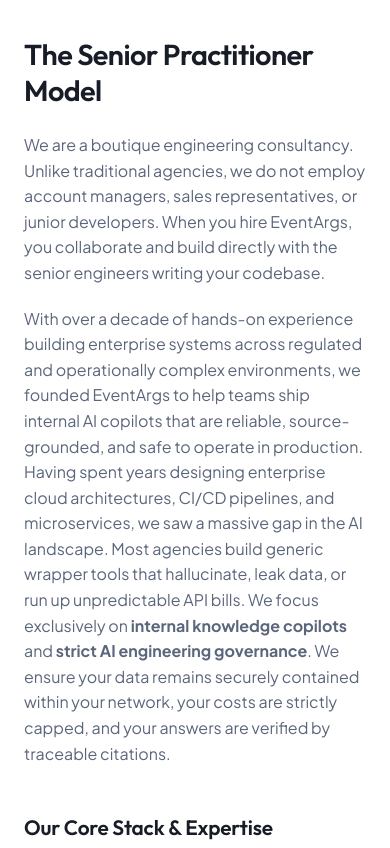
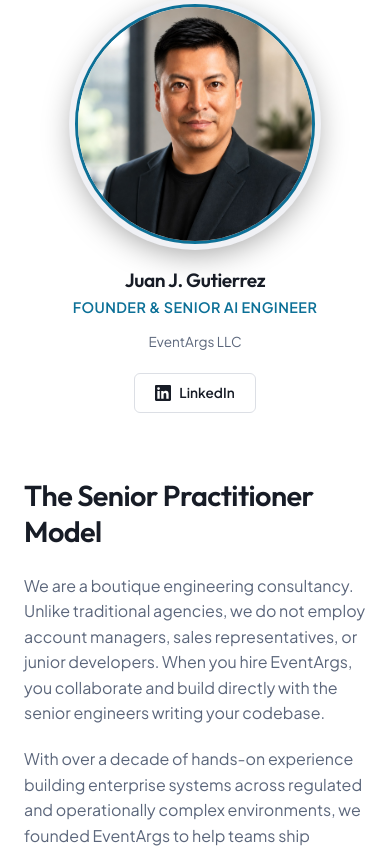
Before and after one commit to JJgutierrez/EventArgsLLCSite, a website built with Vite: page about.html in a window 390 px wide. Shown: the part 780-1628 px from the top of the page. Built offline with nearby package versions, Linux system fonts and the light colour scheme.

Commit message:
feat(about): add founder headshot with premium two-column layout
- Add founder.jpg (307KB professional portrait) to public/
- Redesign about.html biography section with circular photo,
  name card, title, and LinkedIn link on left column
- Biography and expertise stack on right column
- Responsive: stacks to single column on mobile (max-width: 720px)
- Correct CTA copy to 'Book a Technical Feasibility Call'

```diff
--- a/about.html
+++ b/about.html
@@ -29,40 +29,86 @@
   <body>
     <div id="app">
       <section class="section" style="padding-top: 5rem; padding-bottom: 4rem;">
-        <div class="container" style="max-width: 800px;">
+        <div class="container" style="max-width: 900px;">
           <h1 style="font-size: 3rem; margin-bottom: 1.5rem;">Senior-Led. Engineer-Driven.</h1>
-          <p style="font-size: 1.25rem; color: var(--text-secondary); line-height: 1.7; margin-bottom: 2rem;">EventArgs LLC was founded on a simple principle: organizations deploying AI do not need expensive slide decks or high-level strategic frameworks. They need senior practitioners who write production-grade code, secure data pipelines, and connect internal databases to working software.</p>
+          <p style="font-size: 1.25rem; color: var(--text-secondary); line-height: 1.7; margin-bottom: 0;">EventArgs LLC was founded on a simple principle: organizations deploying AI do not need expensive slide decks or high-level strategic frameworks. They need senior practitioners who write production-grade code, secure data pipelines, and connect internal databases to working software.</p>
         </div>
       </section>
 
-      <!-- Biography Section -->
+      <!-- Founder Profile Section -->
       <section class="section" style="border-top: 1px solid var(--border); background-color: var(--bg-card); border-bottom: 1px solid var(--border);">
-        <div class="container" style="max-width: 800px;">
+        <div class="container" style="max-width: 900px;">
+          <div class="founder-grid" style="display: grid; grid-template-columns: 280px 1fr; gap: 4rem; align-items: start;">
+
+            <!-- Left: Photo + Identity card -->
+            <div style="display: flex; flex-direction: column; align-items: center; text-align: center;">
+              <div style="
+                width: 240px;
+                height: 240px;
+                border-radius: 50%;
+                overflow: hidden;
+                border: 3px solid var(--accent);
+                box-shadow: 0 0 0 6px var(--bg-secondary), 0 8px 32px rgba(0,0,0,0.4);
+                margin-bottom: 1.5rem;
+                flex-shrink: 0;
+              ">
+                <img
+                  src="/founder.jpg"
+                  alt="Juan J. Gutierrez — Founder & Senior AI Engineer, EventArgs LLC"
+                  style="width: 100%; height: 100%; object-fit: cover; object-position: center top;"
+                />
+              </div>
+              <h2 style="font-size: 1.2rem; margin-bottom: 0.25rem; color: var(--text-primary);">Juan J. Gutierrez</h2>
+              <p style="font-size: 0.9rem; color: var(--accent); font-weight: 600; margin-bottom: 0.75rem; letter-spacing: 0.03em; text-transform: uppercase;">Founder &amp; Senior AI Engineer</p>
+              <p style="font-size: 0.85rem; color: var(--text-secondary); margin-bottom: 1.25rem;">EventArgs LLC</p>
+              <a
+                href="https://www.linkedin.com/in/jjgues"
+                target="_blank"
+                rel="noopener noreferrer"
+                class="btn btn-secondary"
+                style="font-size: 0.85rem; padding: 0.5rem 1.25rem; display: inline-flex; align-items: center; gap: 0.5rem;"
+              >
+                <svg width="16" height="16" viewBox="0 0 24 24" fill="currentColor" style="flex-shrink:0;"><path d="M20.447 20.452h-3.554v-5.569c0-1.328-.027-3.037-1.852-3.037-1.853 0-2.136 1.445-2.136 2.939v5.667H9.351V9h3.414v1.561h.046c.477-.9 1.637-1.85 3.37-1.85 3.601 0 4.267 2.37 4.267 5.455v6.286zM5.337 7.433a2.062 2.062 0 0 1-2.063-2.065 2.064 2.064 0 1 1 2.063 2.065zm1.782 13.019H3.555V9h3.564v11.452zM22.225 0H1.771C.792 0 0 .774 0 1.729v20.542C0 23.227.792 24 1.771 24h20.451C23.2 24 24 23.227 24 22.271V1.729C24 .774 23.2 0 22.222 0h.003z"/></svg>
+                LinkedIn
+              </a>
+            </div>
+
+            <!-- Right: Biography -->
+            <div>
               <h2 style="margin-bottom: 1.5rem;">The Senior Practitioner Model</h2>
-          <p>We are a boutique engineering consultancy. Unlike traditional agencies, we do not employ account managers, sales representatives, or junior developers. When you hire EventArgs, you collaborate and build directly with the senior engineers writing your codebase.</p>
-          <p>With over a decade of hands-on experience building enterprise systems across regulated and operationally complex environments, we founded EventArgs to help teams ship internal AI copilots that are reliable, source-grounded, and safe to operate in production. Having spent years designing enterprise cloud architectures, CI/CD pipelines, and microservices, we saw a massive gap in the AI landscape. Most agencies build generic wrapper tools that hallucinate, leak data, or run up unpredictable API bills. We focus exclusively on <strong>internal knowledge copilots</strong> and <strong>strict AI engineering governance</strong>. We ensure your data remains securely contained within your network, your costs are strictly capped, and your answers are verified by traceable citations.</p>
+              <p style="margin-bottom: 1.25rem;">We are a boutique engineering consultancy. Unlike traditional agencies, we do not employ account managers, sales representatives, or junior developers. When you hire EventArgs, you collaborate and build directly with the senior engineers writing your codebase.</p>
+              <p style="margin-bottom: 2rem;">With over a decade of hands-on experience building enterprise systems across regulated and operationally complex environments, we founded EventArgs to help teams ship internal AI copilots that are reliable, source-grounded, and safe to operate in production. Having spent years designing enterprise cloud architectures, CI/CD pipelines, and microservices, we saw a massive gap in the AI landscape. Most agencies build generic wrapper tools that hallucinate, leak data, or run up unpredictable API bills. We focus exclusively on <strong>internal knowledge copilots</strong> and <strong>strict AI engineering governance</strong>. We ensure your data remains securely contained within your network, your costs are strictly capped, and your answers are verified by traceable citations.</p>
 
-          <h3 style="margin-top: 3rem; margin-bottom: 1.25rem;">Our Core Stack & Expertise</h3>
-          <p>We specialize in modernizing legacy information environments and deploying secure agentic pipelines within enterprise boundaries, particularly for Microsoft 365 and Azure-heavy environments.</p>
+              <h3 style="margin-top: 0; margin-bottom: 1.25rem;">Core Stack &amp; Expertise</h3>
+              <p style="margin-bottom: 1.5rem;">We specialize in modernizing legacy information environments and deploying secure agentic pipelines within enterprise boundaries, particularly for Microsoft 365 and Azure-heavy environments.</p>
               <div class="grid grid-2" style="gap: 1.5rem;">
                 <div class="card" style="padding: 1.5rem; border-radius: var(--radius-sm);">
-              <h4 style="margin-bottom: 0.5rem; color: var(--accent);">Retrieval & Agentic Systems</h4>
+                  <h4 style="margin-bottom: 0.5rem; color: var(--accent);">Retrieval &amp; Agentic Systems</h4>
                   <p style="font-size: 0.9rem; margin-bottom: 0; color: var(--text-secondary);">Enterprise RAG pipelines, vector databases (Azure AI Search, Pinecone), LangChain/LangGraph orchestration, and custom Model Context Protocol (MCP) integrations.</p>
                 </div>
                 <div class="card" style="padding: 1.5rem; border-radius: var(--radius-sm);">
-              <h4 style="margin-bottom: 0.5rem; color: var(--accent);">Cloud, DevOps & .NET Modernization</h4>
+                  <h4 style="margin-bottom: 0.5rem; color: var(--accent);">Cloud, DevOps &amp; .NET Modernization</h4>
                   <p style="font-size: 0.9rem; margin-bottom: 0; color: var(--text-secondary);">Microsoft 365 and SharePoint APIs, Azure Cloud Architecture, .NET legacy systems, automated pipelines (GitHub Actions, Azure Pipelines), and Docker containerization.</p>
                 </div>
               </div>
             </div>
+          </div>
+        </div>
       </section>
+
+      <!-- Responsive stacking for mobile -->
+      <style>
+        @media (max-width: 720px) {
+          .founder-grid { grid-template-columns: 1fr !important; }
+        }
+      </style>
 
       <!-- CTAs -->
       <section class="section" style="text-align: center;">
         <div class="container">
           <h2>Start with a technical feasibility call.</h2>
           <p style="font-size: 1.1rem; margin-bottom: 2rem; max-width: 500px; margin-left: auto; margin-right: auto;">Discuss your environment, constraints, and pilot fit directly with a senior engineer.</p>
-          <a href="/contact.html" class="btn btn-primary" style="padding: 1rem 2rem;">Book a discovery call</a>
+          <a href="/contact.html" class="btn btn-primary" style="padding: 1rem 2rem;">Book a Technical Feasibility Call</a>
         </div>
       </section>
     </div>
```
Also changed, not shown: public/founder.jpg (added). Lines whose indentation alone changed are shown as unchanged.
